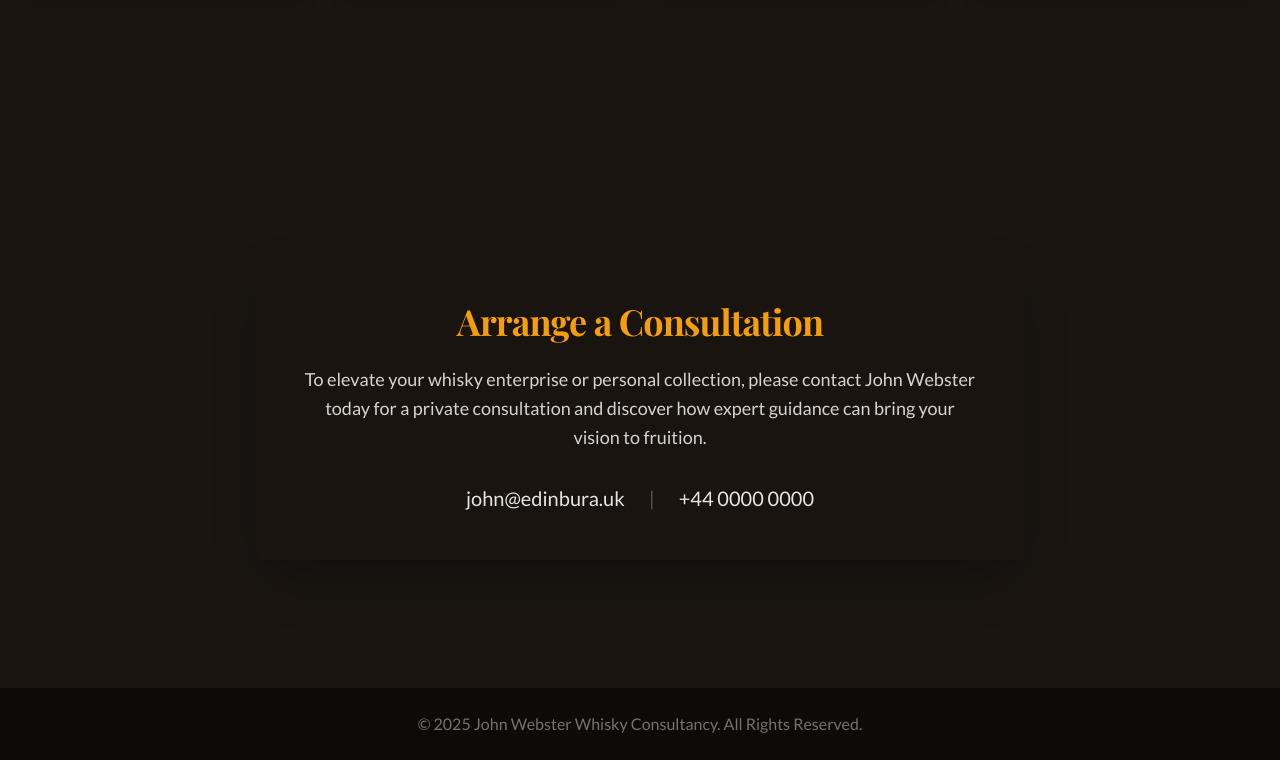
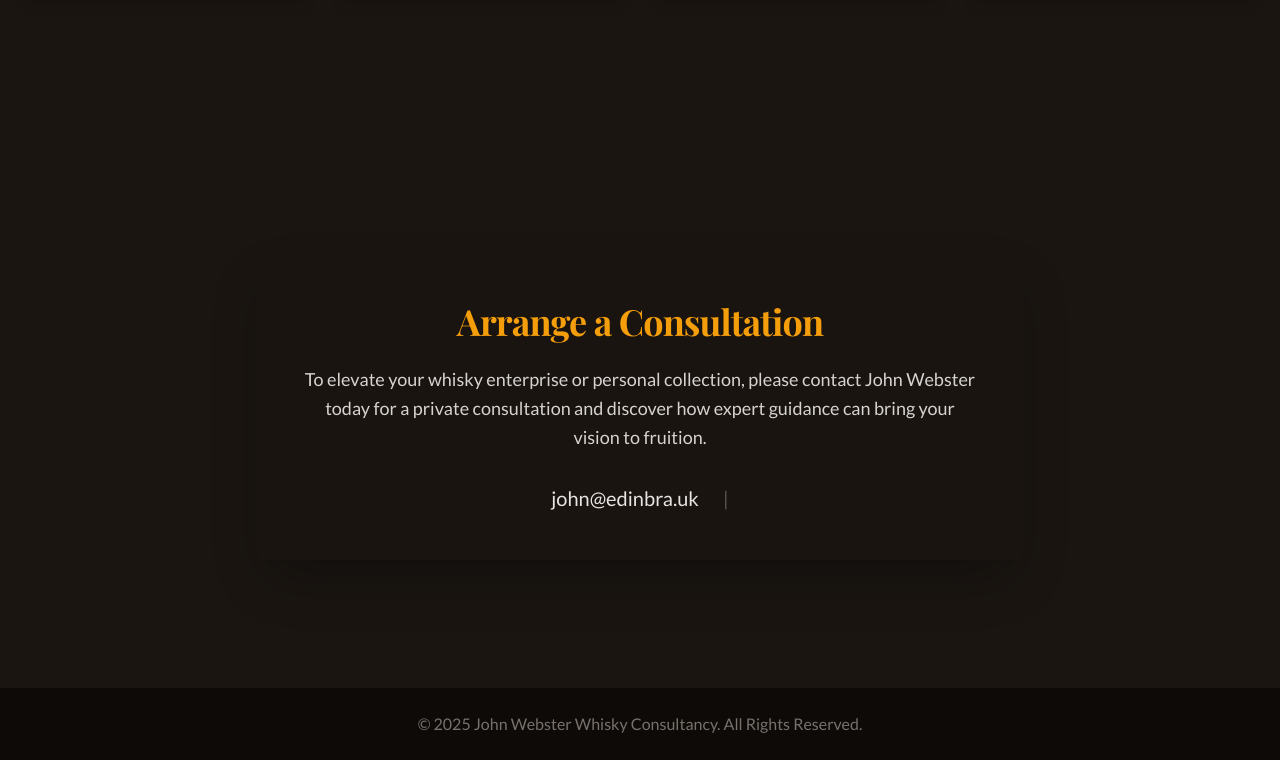
Before and after one commit to muppetlab/johnwebster.github.io, a plain HTML site: page index.html in a window 1280 px wide. Shown: the part 3069-3829 px from the top of the page. Drawn offline with nearby package versions, Linux system fonts and the light colour scheme.

Commit message:
Fix email address in index.html
Corrected email address from 'edinbura.uk' to 'edinbra.uk'.

```diff
--- a/index.html
+++ b/index.html
@@ -220,12 +220,9 @@
             </p>
             <div class="flex flex-col sm:flex-row justify-center items-center space-y-4 sm:space-y-0 sm:space-x-6 text-xl">
               <a href="mailto:john@edinbura.uk" class="text-stone-200 hover:text-amber-400 transition-colors">
-                john@edinbura.uk
+                john@edinbra.uk
               </a>
               <span class="text-stone-600 hidden sm:inline">|</span>
-              <a href="tel:+4400000000" class="text-stone-200 hover:text-amber-400 transition-colors">
-                +44 0000 0000
-              </a>
             </div>
           </div>
         </section>
```
